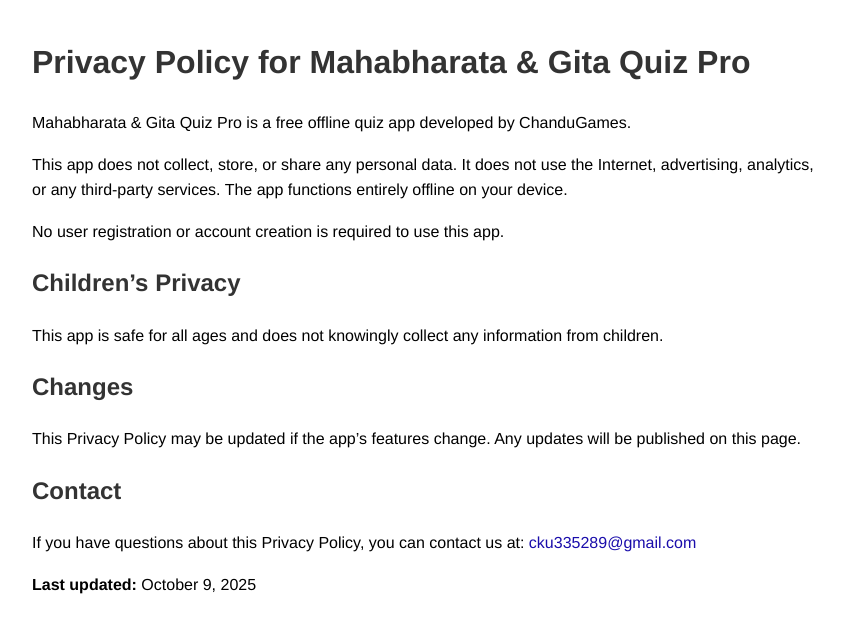
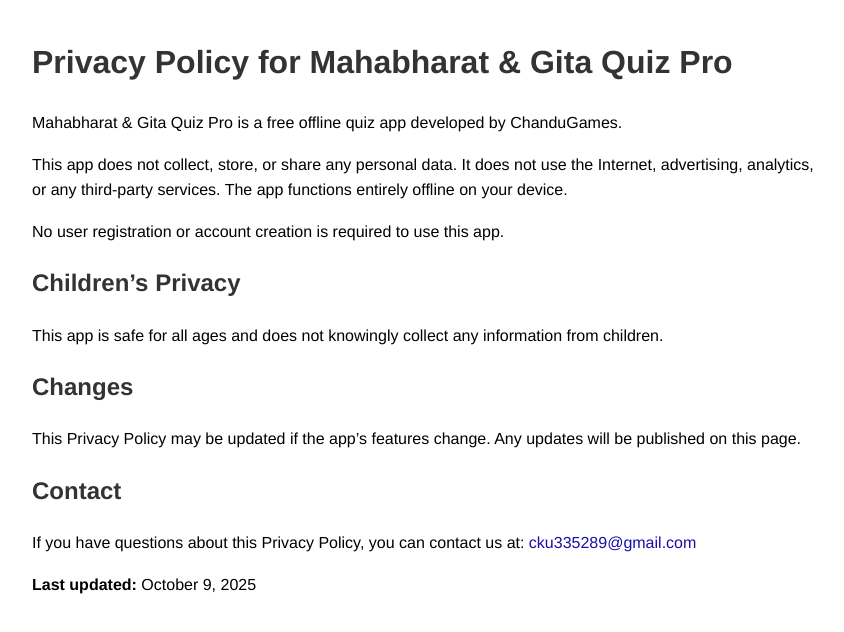
Before and after one commit to CSK152004/Mahabharata-Gita-Quiz-Pro-Privacy-Policy, a plain HTML site: page index.html in a window 1280 px wide. Shown: the whole page, without its empty margins (208-1052 px from the left). Drawn offline with Linux system fonts and the light colour scheme.

Commit message:
Update index.html

```diff
--- a/index.html
+++ b/index.html
@@ -29,9 +29,9 @@
   </style>
 </head>
 <body>
-  <h1>Privacy Policy for Mahabharata & Gita Quiz Pro</h1>
+  <h1>Privacy Policy for Mahabharat & Gita Quiz Pro</h1>
 
-  <p>Mahabharata & Gita Quiz Pro is a free offline quiz app developed by ChanduGames.</p>
+  <p>Mahabharat & Gita Quiz Pro is a free offline quiz app developed by ChanduGames.</p>
 
   <p>This app does not collect, store, or share any personal data. It does not use the Internet, advertising, analytics, or any third-party services. The app functions entirely offline on your device.</p>
 
```
